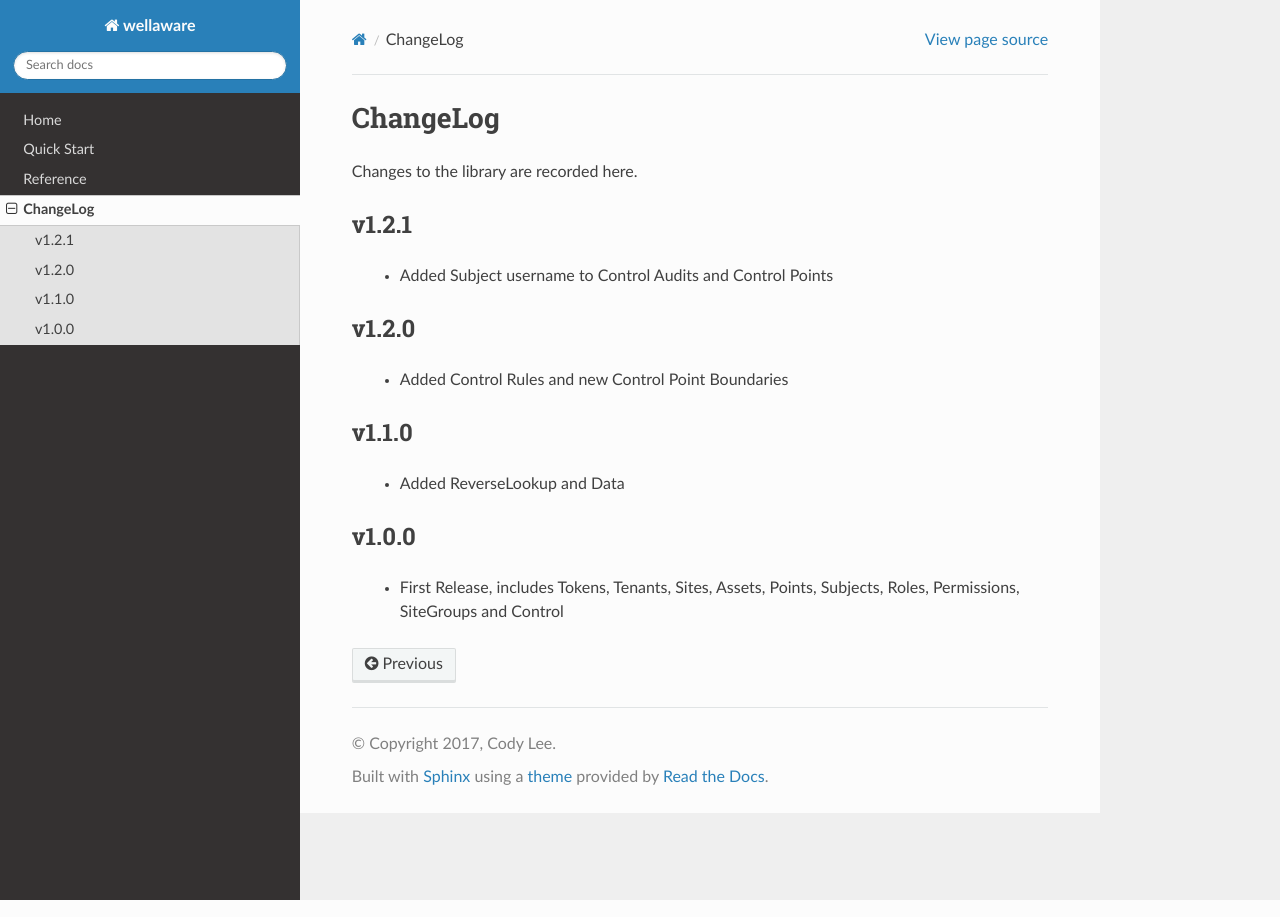
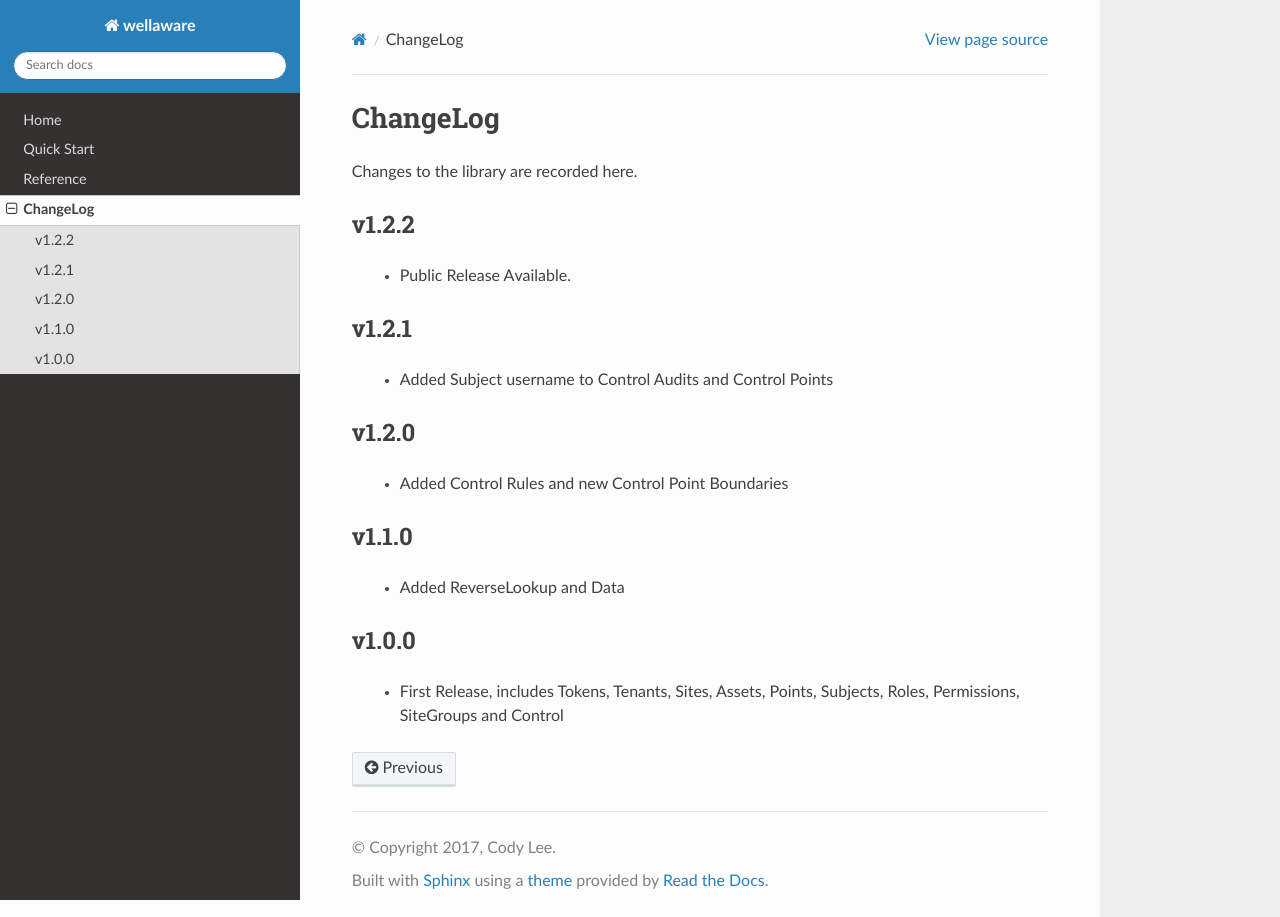
Before and after one commit to shaji618/python-wellaware, a Sphinx documentation site: the page built from docs/changelog.rst, in a window 1280 px wide. Built offline with Sphinx 7.4.7 and the Read the Docs theme 2.0.0, drawn with Linux system fonts in a browser that asks for light colours.

Commit message:
public release version bump

```diff
--- a/docs/changelog.rst
+++ b/docs/changelog.rst
@@ -4,6 +4,10 @@ ChangeLog
 =========
 
 Changes to the library are recorded here.
+
+v1.2.2
+------
+  * Public Release Available.
 
 v1.2.1
 ------
```
Also changed, not shown: 1 other file.
